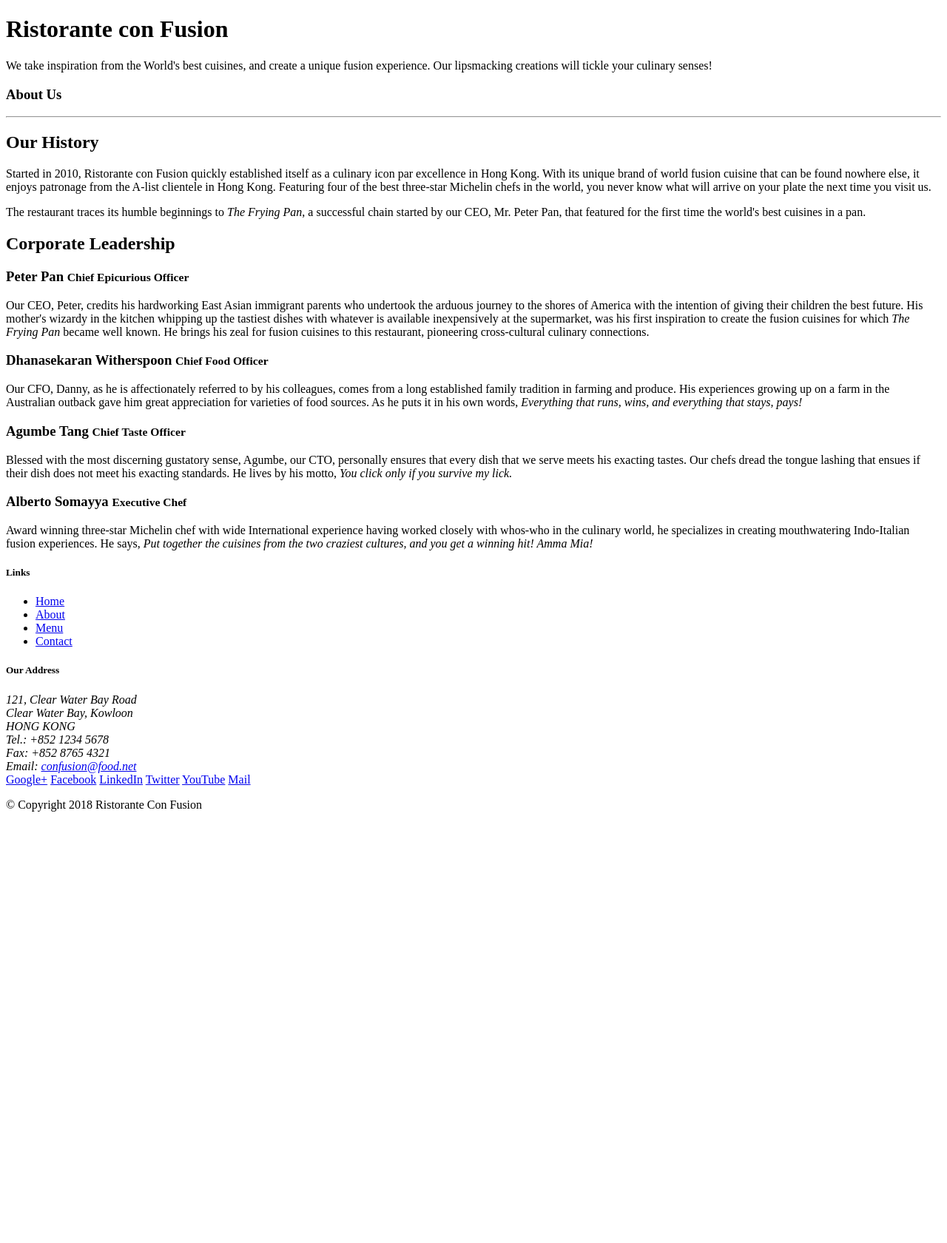
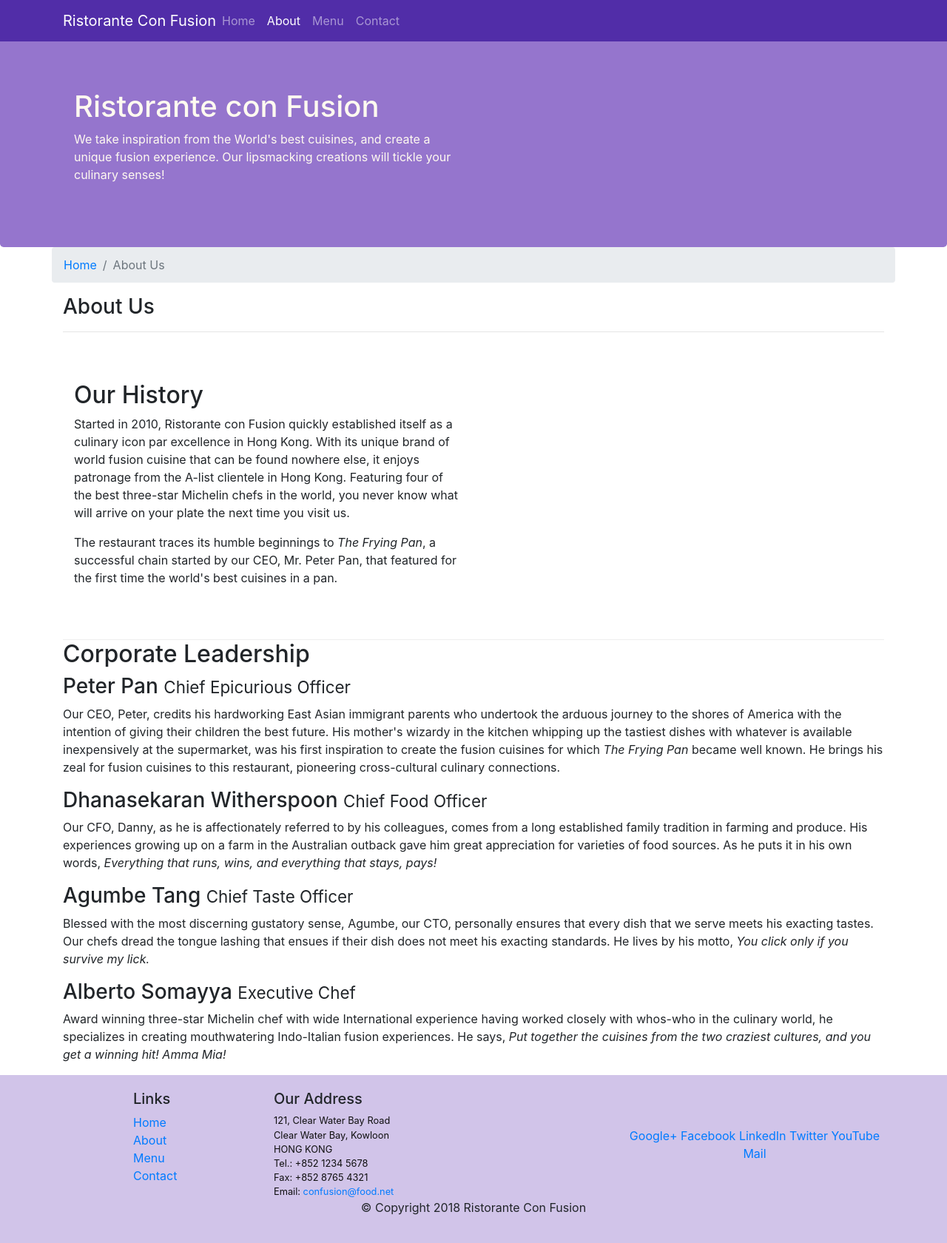
Before and after one commit to smeyerhot/conFusion, a PHP site: page /aboutus.html in a window 1280 px wide. Shown: the whole page at 74% size. Before the commit the page ends 1113 px from the top, so only its background shows below. Run offline with PHP 8.4, Linux system fonts and the light colour scheme; some libraries are stand-ins or nearby versions.

Commit message:
Navbar and Breadcrumbs

```diff
--- a/aboutus.html
+++ b/aboutus.html
@@ -2,13 +2,35 @@
 <html lang="en">
 
 <head>
+   <!-- Required meta tags always come first -->
+   <meta charset="utf-8">
+   <meta name="viewport" content="width=device-width, initial-scale=1, shrink-to-fit=no">
+   <meta http-equiv="x-ua-compatible" content="ie=edge">
 
+   <!-- Bootstrap CSS -->
+   <link rel="stylesheet" href="node_modules/bootstrap/dist/css/bootstrap.min.css">
+   <link rel="stylesheet" href="css/styles.css" >
+<title>Ristorante Con Fusion</title>
     <title>Ristorante Con Fusion: About Us</title>
 
 </head>
 
 <body>
-
+        <nav class="navbar navbar-dark navbar-expand-sm fixed-top">
+                <div class="container">
+                    <button class="navbar-toggler" type="button" data-toggle="collapse">
+                            <span class="navbar-toggler-icon"></span>
+                    </button>
+                    <a class="navbar-brand mr-auto" href="./index.html">Ristorante Con Fusion</a>
+                    <div class="collapse navbar-collapse" id="Navbar">
+                        <ul class="navbar-nav mr-auto">
+                            <li class="nav-item"><a class="nav-link" href="./index.html">Home</a></li>
+                            <li class="nav-item active"><a class="nav-link" href="#">About</a></li>
+                            <li class="nav-item"><a class="nav-link" href="#">Menu</a></li>
+                            <li class="nav-item"><a class="nav-link" href="#">Contact</a></li>
+                        </ul>
+                    </div>
+            </nav>
     <header class="jumbotron">
         <div class="container">
             <div class="row row-header">
@@ -22,36 +44,40 @@
         </div>
     </header>
 
-    <div>
-        <div>
-            <div>
+    <div class="container">
+        <div class="row">
+            <ol class="col-12 breadcrumb">
+                <li class="breadcrumb-item"><a href="./index.html">Home</a></li>
+                <li class="breadcrumb-item active">About Us</li>
+            </ol>
+            <div class="col-12">
                <h3>About Us</h3>
                <hr>
             </div>
         </div>
 
-        <div>
-            <div>
+        <div class="row row-content">
+            <div class ="col-sm-6">
                 <h2>Our History</h2>
                 <p>Started in 2010, Ristorante con Fusion quickly established itself as a culinary icon par excellence in Hong Kong. With its unique brand of world fusion cuisine that can be found nowhere else, it enjoys patronage from the A-list clientele in Hong Kong.  Featuring four of the best three-star Michelin chefs in the world, you never know what will arrive on your plate the next time you visit us.</p>
                 <p>The restaurant traces its humble beginnings to <em>The Frying Pan</em>, a successful chain started by our CEO, Mr. Peter Pan, that featured for the first time the world's best cuisines in a pan.</p>
             </div>
-            <div>
+            <div class="col-12 col-sm">
             </div>
         </div>
 
 
-        <div>
-            <div>
+        <div class="row">
+            <div class="col-12 col-sm">
                 <h2>Corporate Leadership</h2>
                 <h3>Peter Pan <small>Chief Epicurious Officer</small></h3>
-                <p>Our CEO, Peter, credits his hardworking East Asian immigrant parents who undertook the arduous journey to the shores of America with the intention of giving their children the best future. His mother's wizardy in the kitchen whipping up the tastiest dishes with whatever is available inexpensively at the supermarket, was his first inspiration to create the fusion cuisines for which <em>The Frying Pan</em> became well known. He brings his zeal for fusion cuisines to this restaurant, pioneering cross-cultural culinary connections.</p>
+                <p class="d-none d-sm-block">Our CEO, Peter, credits his hardworking East Asian immigrant parents who undertook the arduous journey to the shores of America with the intention of giving their children the best future. His mother's wizardy in the kitchen whipping up the tastiest dishes with whatever is available inexpensively at the supermarket, was his first inspiration to create the fusion cuisines for which <em>The Frying Pan</em> became well known. He brings his zeal for fusion cuisines to this restaurant, pioneering cross-cultural culinary connections.</p>
                 <h3>Dhanasekaran Witherspoon <small>Chief Food Officer</small></h3>
-                <p>Our CFO, Danny, as he is affectionately referred to by his colleagues, comes from a long established family tradition in farming and produce. His experiences growing up on a farm in the Australian outback gave him great appreciation for varieties of food sources. As he puts it in his own words, <em>Everything that runs, wins, and everything that stays, pays!</em></p>
+                <p class="d-none d-sm-block">Our CFO, Danny, as he is affectionately referred to by his colleagues, comes from a long established family tradition in farming and produce. His experiences growing up on a farm in the Australian outback gave him great appreciation for varieties of food sources. As he puts it in his own words, <em>Everything that runs, wins, and everything that stays, pays!</em></p>
                 <h3>Agumbe Tang <small>Chief Taste Officer</small></h3>
-                <p>Blessed with the most discerning gustatory sense, Agumbe, our CTO, personally ensures that every dish that we serve meets his exacting tastes. Our chefs dread the tongue lashing that ensues if their dish does not meet his exacting standards. He lives by his motto, <em>You click only if you survive my lick.</em></p>
+                <p class="d-none d-sm-block">Blessed with the most discerning gustatory sense, Agumbe, our CTO, personally ensures that every dish that we serve meets his exacting tastes. Our chefs dread the tongue lashing that ensues if their dish does not meet his exacting standards. He lives by his motto, <em>You click only if you survive my lick.</em></p>
                 <h3>Alberto Somayya <small>Executive Chef</small></h3>
-                <p>Award winning three-star Michelin chef with wide International experience having worked closely with whos-who in the culinary world, he specializes in creating mouthwatering Indo-Italian fusion experiences. He says, <em>Put together the cuisines from the two craziest cultures, and you get a winning hit! Amma Mia!</em></p>
+                <p class="d-none d-sm-block">Award winning three-star Michelin chef with wide International experience having worked closely with whos-who in the culinary world, he specializes in creating mouthwatering Indo-Italian fusion experiences. He says, <em>Put together the cuisines from the two craziest cultures, and you get a winning hit! Amma Mia!</em></p>
             </div>
        </div>
 
@@ -63,7 +89,7 @@
                 <div class="col-4 offset-1 col-sm-2">
                     <h5>Links</h5>
                     <ul class="list-unstyled">
-                        <li><a href="#">Home</a></li>
+                        <li><a href="./index.html">Home</a></li>
                         <li><a href="#">About</a></li>
                         <li><a href="#">Menu</a></li>
                         <li><a href="#">Contact</a></li>
@@ -98,7 +124,10 @@
            </div>
         </div>
     </footer>
-
+        <!-- jQuery first, then Popper.js, then Bootstrap JS. -->
+         <script src="node_modules/jquery/dist/jquery.slim.min.js"></script>
+         <script src="node_modules/popper.js/dist/umd/popper.min.js"></script>
+         <script src="node_modules/bootstrap/dist/js/bootstrap.min.js"></script>
 </body>
 
 </html>
--- a/css/styles.css
+++ b/css/styles.css
@@ -23,8 +23,17 @@
     color: floralwhite;
 }
 
-.address {
+address {
     font-size: 80%;
     margin: 0px;
     color: #0f0f0f;
 }
+
+body {
+    padding: 50px 0px 0px 0px;
+    z-index: 0;
+}
+
+.navbar-dark {
+    background-color: #512DA8;
+}
```
Also changed, not shown: index.html (+16 -2 lines).
